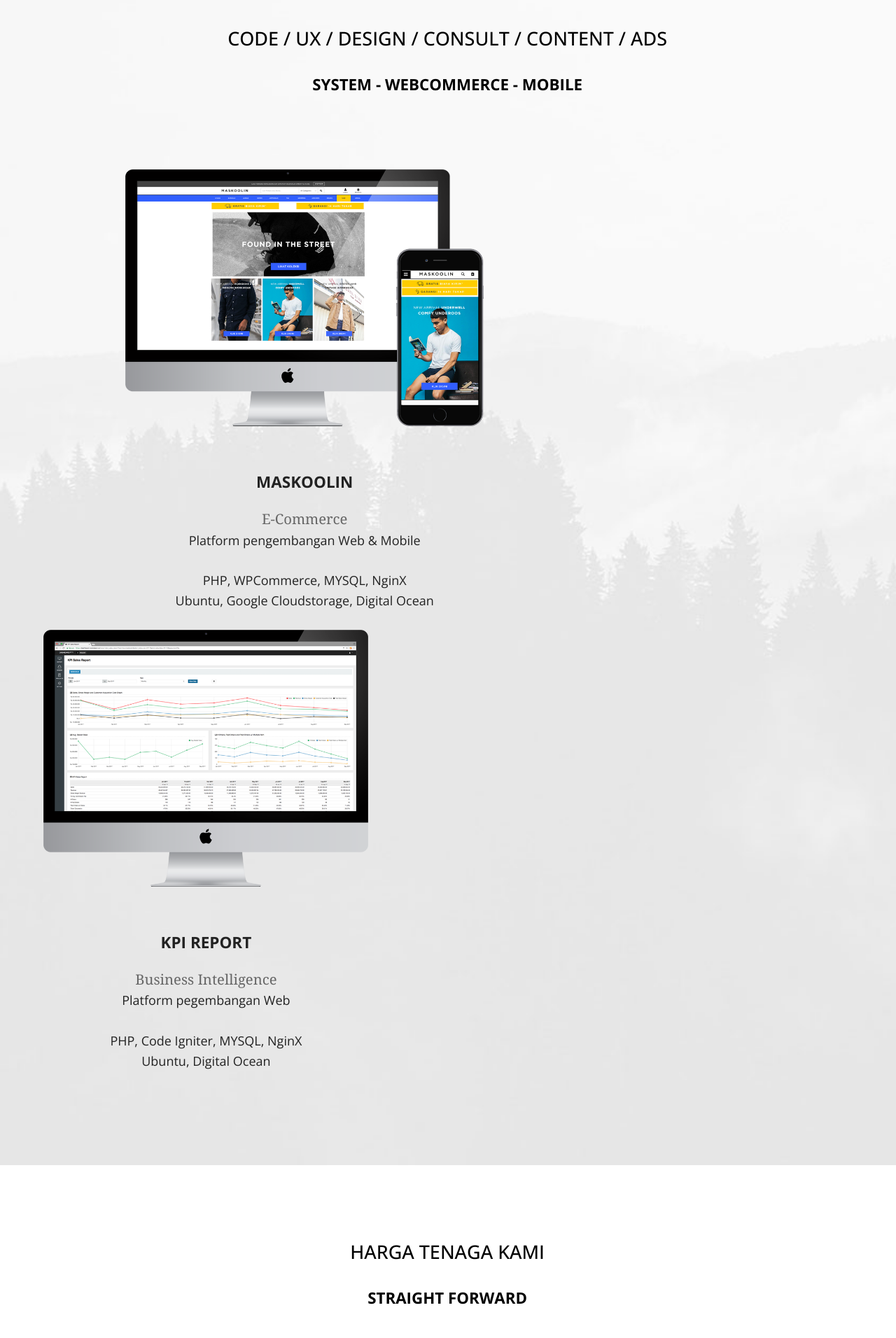
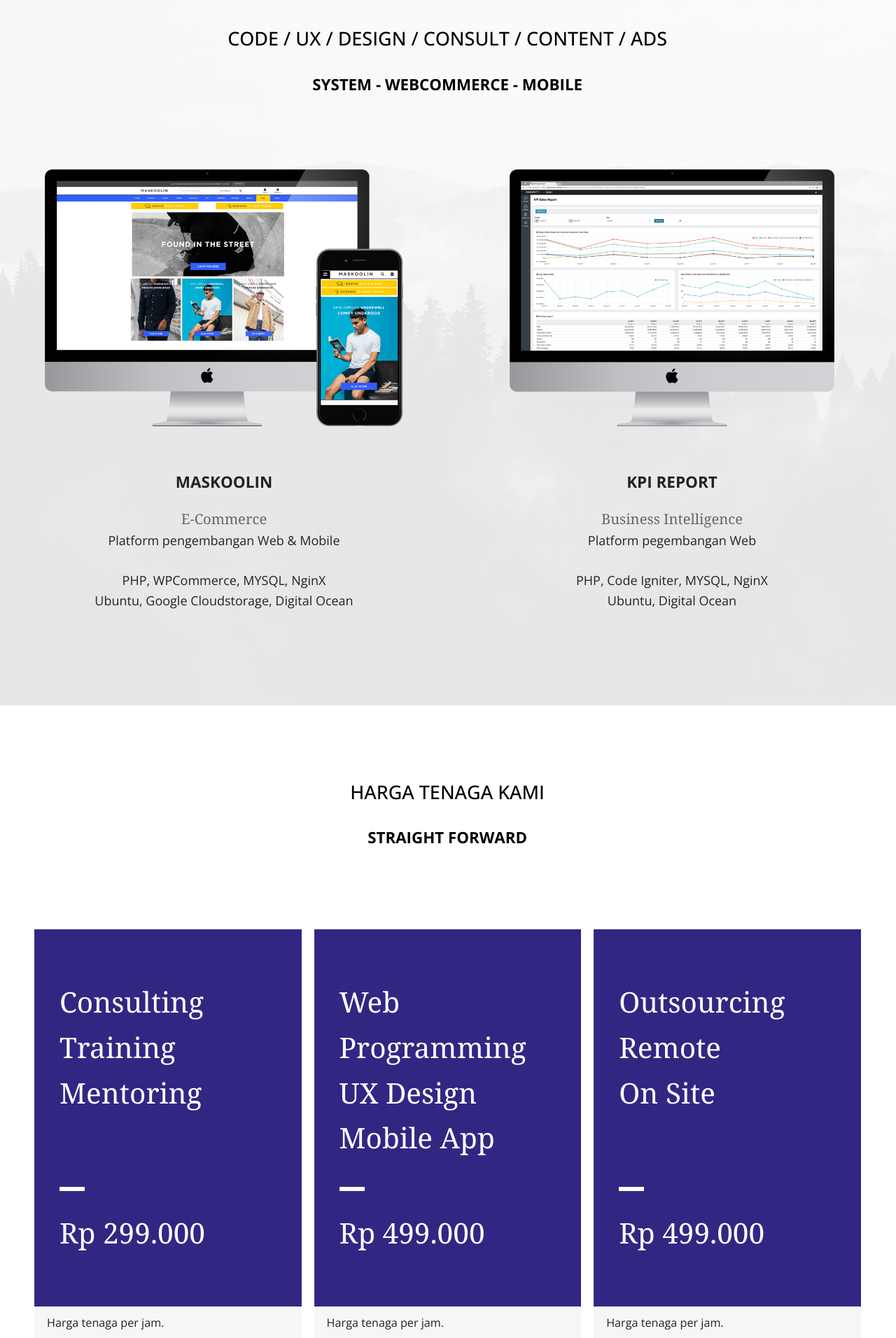
Before and after one commit to kemtol/rocktokom, a Jekyll site: the page built from index.html, in a window 1280 px wide. Shown: the part 1386-3298 px from the top of the page at 70% size. Built offline with Jekyll 4.4.1, drawn with Linux system fonts in a browser that asks for light colours; nearby versions of some CDN libraries.

Commit message:
Update index.html

```diff
--- a/index.html
+++ b/index.html
@@ -8,7 +8,7 @@ layout: default
       <h2 class="h2-front-page" id="code--ux--design--consult--content--ads">CODE / UX / DESIGN / CONSULT / CONTENT / ADS <span>SYSTEM - WEBCOMMERCE - MOBILE</span></h2>
       <div>
         <div class="clearfix">
-            <div class="lp4" style="margin: 0 2% 0 14%;">
+            <div class="lp4">
               <img src="{{ site.baseurl }}/images/portfolio-ecommerce.png" />
               <span class="s-title">MASKOOLIN</span>
               <span class="s-sub-title">E-Commerce</span>
@@ -18,7 +18,7 @@ layout: default
                 Ubuntu, Google Cloudstorage, Digital Ocean
               </p>
             </div>
-            <div class="lp4" style="margin: 0 12% 0 3%;">
+            <div class="lp4">
               <img src="{{ site.baseurl }}/images/portfolio-kpi-report.png" />
               <span class="s-title">KPI REPORT</span>
               <span class="s-sub-title">Business Intelligence</span>
```
